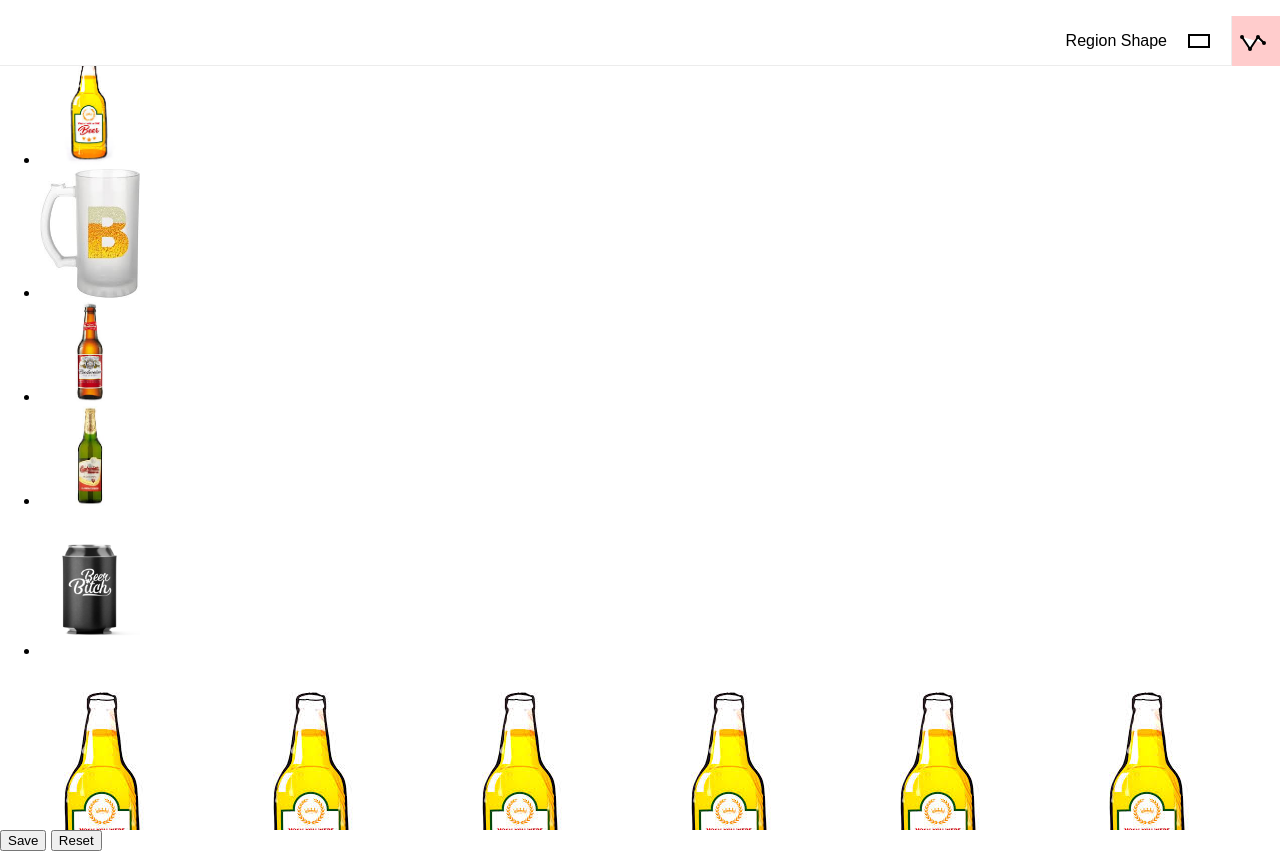
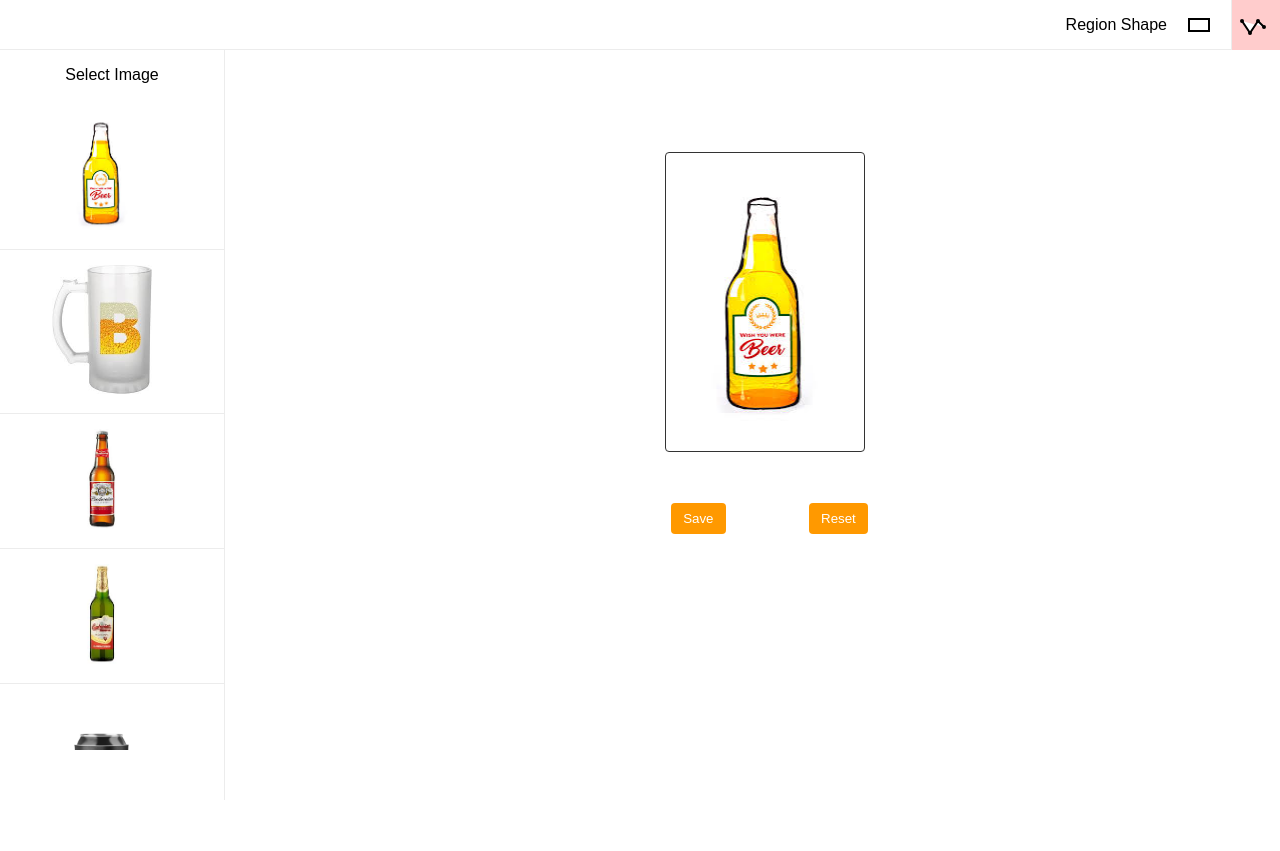
Before and after one commit to ninjastack101/image-bounding-box, a Django app: page / in a window 1280 px wide. After the commit the page ends 800 px from the top, so only its background shows below. Run offline with Django 3.2, Linux system fonts and the light colour scheme; data that the repository does not hold is empty; some libraries are stand-ins or nearby versions.

Commit message:
updated css in static folder

```diff
--- a/static/css/index.css
+++ b/static/css/index.css
@@ -72,3 +72,72 @@ ul.region_shape li:hover {
     fill: #ffffff;
     stroke: #ff0000;
 }
+
+
+
+aside.left-sidebar {
+    width:225px;
+    position: fixed;
+    border-right: 1px solid #ececec;
+    padding-top: 50px;
+    height:100%;
+}
+
+aside.left-sidebar p {
+    text-align: center;
+}
+
+aside.left-sidebar ul {
+    padding: 0;
+    margin: 0;
+    list-style: none;
+    overflow-y: auto;
+    max-height: 650px;
+}
+
+aside.left-sidebar ul li {
+    margin: 0 auto;
+    text-align: center;
+    display: block;
+    padding: 15px 21px 15px 0;
+    border-bottom:1px solid #ececec;
+}
+
+aside.left-sidebar ul li img {
+    cursor: pointer;
+}
+
+.content-wrapper {
+    margin-left: 250px;
+    text-align: center;
+    padding-top:100px;
+}
+
+.image-container {
+    background-repeat: no-repeat;
+    background-position: center;
+    background-image: url("/static/img/img1.jpeg");
+    position: relative;
+    width: 200px;
+    height: 300px;
+    margin: 5% auto;
+}
+
+.btn-block button {
+    background: #ff9900;
+    border: none;
+    padding: 8px 12px;
+    border-radius: 4px;
+    color: #fff;
+    cursor: pointer;
+    margin-left: 44px;
+    margin-right: 35px;
+}
+
+div#target-image svg {
+    position: absolute;
+    top: 0;
+    right: 0;
+     border: 1px solid #333;
+    border-radius: 4px;
+}
```
